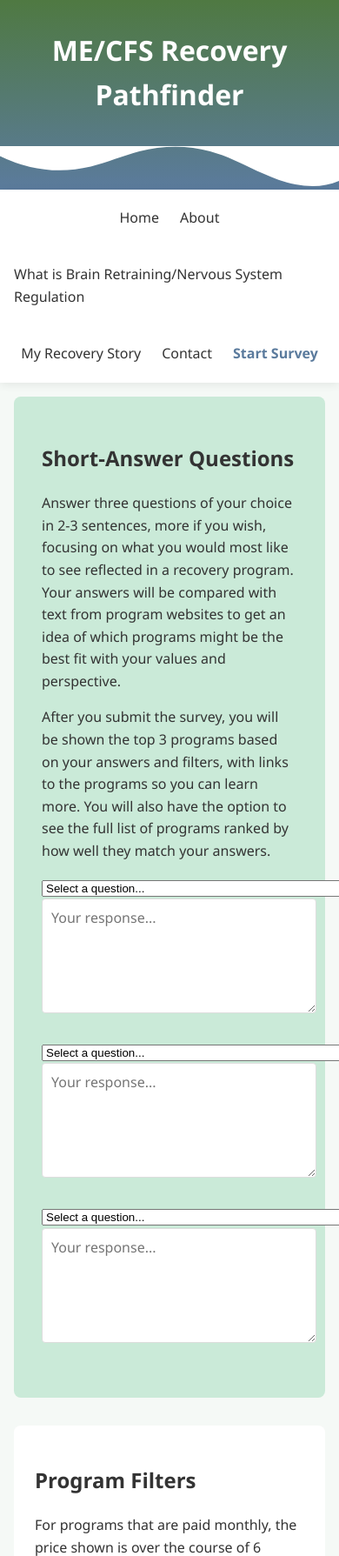
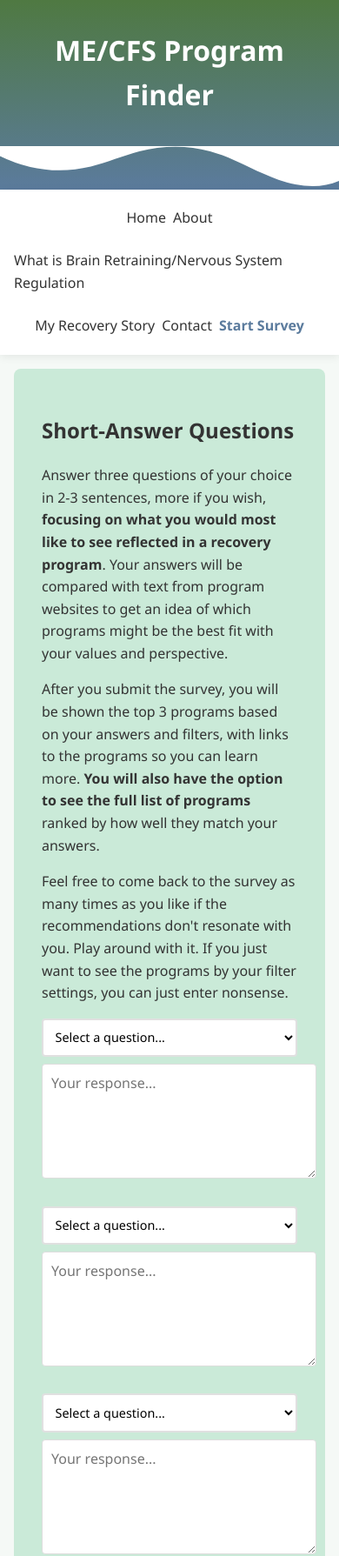
Before and after one commit to jkberry07/cfs-rec-sys, a Flask app: page /survey in a window 390 px wide; the page is wider, and only the part inside the window is pictured. Shown: the top 1789 px of that part at 87% size. Run offline with Flask 3, Linux system fonts and the light colour scheme; parts of the project's set-up code (start-up, migrations or seed data) failed here and were passed over.

Commit message:
Fixed error where database wasn't being initialized correctly. Fixed some design issues, fixed recommendations page for mobile, added a line to the survey preface.

```diff
--- a/server.py
+++ b/server.py
@@ -7,6 +7,7 @@ from deploy_setup import download_models, init_db, log_survey_data
 from dotenv import load_dotenv
 
 load_dotenv() #get environment variables on local machine.
+init_db() #initialize the database
 
 # Create Flask app
 app = Flask(__name__)
@@ -123,6 +124,5 @@ def recommendations():
 
 # Start the server
 if __name__ == '__main__':
-    init_db()
     port = int(os.environ.get('PORT', 7000))
     app.run(host='0.0.0.0', port=port)
--- a/static/styles.css
+++ b/static/styles.css
@@ -60,6 +60,12 @@ header {
   flex-wrap: wrap;
   gap: 1.5rem;
   padding: 0 1rem;
+}
+
+@media (max-width: 1024px) {
+  .nav-container {
+    gap: 0.5rem; /* Reduce gap on mobile */
+  }
 }
 
 .nav-link {
@@ -188,6 +194,32 @@ h1 {
 .question h3 {
   margin-bottom: 0.5rem;
   color: var(--primary-green);
+}
+
+.question-select {
+  width: 100%;
+  padding: 0.75rem;
+  border: 2px solid #e0e0e0;
+  border-radius: 4px;
+  font-family: inherit;
+  font-size: 1rem;
+  margin-bottom: 0.5rem;
+  box-sizing: border-box;
+  background-color: white;
+}
+
+.question-select:focus {
+  outline: none;
+  border-color: var(--primary-green);
+  box-shadow: 0 0 0 3px rgba(79, 121, 66, 0.1);
+}
+
+/* Mobile responsive adjustments */
+@media (max-width: 1024px) {
+  .question-select {
+    font-size: 0.9rem;
+    padding: 0.6rem;
+  }
 }
 
 textarea {
--- a/templates/about.html
+++ b/templates/about.html
@@ -9,7 +9,7 @@
 <body>
   <header>
         <div class="wave-container">
-            <h1>ME/CFS Recovery Pathfinder</h1>
+            <h1>ME/CFS Program Finder</h1>
             <p class="tagline"></p>
             <div class="wave"></div>
         </div>
--- a/templates/brain-retraining.html
+++ b/templates/brain-retraining.html
@@ -3,7 +3,7 @@
 <head>
     <meta charset="UTF-8">
     <meta name="viewport" content="width=device-width, initial-scale=1.0">
-    <title>ME/CFS Program Pathfinder</title>
+    <title>ME/CFS Program Finder</title>
     <link rel="stylesheet" href="/static/styles.css">
 </head>
 
--- a/templates/contact.html
+++ b/templates/contact.html
@@ -9,7 +9,7 @@
 <body>
   <header>
         <div class="wave-container">
-            <h1>ME/CFS Recovery Pathfinder</h1>
+            <h1>ME/CFS Program Finder</h1>
             <p class="tagline"></p>
             <div class="wave"></div>
         </div>
--- a/templates/index.html
+++ b/templates/index.html
@@ -3,13 +3,13 @@
 <head>
     <meta charset="UTF-8">
     <meta name="viewport" content="width=device-width, initial-scale=1.0">
-    <title>ME/CFS Recovery Pathfinder</title>
+    <title>ME/CFS Program Finder</title>
     <link rel="stylesheet" href="/static/styles.css">
 </head>
 <body>
     <header>
         <div class="wave-container">
-            <h1>ME/CFS Recovery Pathfinder</h1>
+            <h1>ME/CFS Program Finder</h1>
             <p class="tagline"></p>
             <div class="wave"></div>
         </div>
--- a/templates/my-story.html
+++ b/templates/my-story.html
@@ -9,7 +9,7 @@
 <body>
    <header>
         <div class="wave-container">
-            <h1>ME/CFS Recovery Pathfinder</h1>
+            <h1>ME/CFS Program Finder</h1>
             <p class="tagline"></p>
             <div class="wave"></div>
         </div>
--- a/templates/survey.html
+++ b/templates/survey.html
@@ -9,7 +9,7 @@
 <body>
   <header>
     <div class="wave-container">
-      <h1>ME/CFS Recovery Pathfinder</h1>
+      <h1>ME/CFS Program Finder</h1>
       <p class="tagline"></p>
       <div class="wave"></div>
     </div>
@@ -30,8 +30,9 @@
     <form action="/recommendations" method="post" class="survey-form">
       <section class="quiz-section">
         <h2>Short-Answer Questions</h2>
-        <p>Answer three questions of your choice in 2-3 sentences, more if you wish, focusing on what you would most like to see reflected in a recovery program. Your answers will be compared with text from program websites to get an idea of which programs might be the best fit with your values and perspective.</p>
-        <p>After you submit the survey, you will be shown the top 3 programs based on your answers and filters, with links to the programs so you can learn more. You will also have the option to see the full list of programs ranked by how well they match your answers.</p>
+        <p>Answer three questions of your choice in 2-3 sentences, more if you wish, <b>focusing on what you would most like to see reflected in a recovery program</b>. Your answers will be compared with text from program websites to get an idea of which programs might be the best fit with your values and perspective.</p>
+        <p>After you submit the survey, you will be shown the top 3 programs based on your answers and filters, with links to the programs so you can learn more. <b>You will also have the option to see the full list of programs</b> ranked by how well they match your answers.</p>
+        <p>Feel free to come back to the survey as many times as you like if the recommendations don't resonate with you. Play around with it. If you just want to see the programs by your filter settings, you can just enter nonsense.</p>
 
         <!-- Question 1 -->
         <div class="question">
```
Also changed, not shown: other parts of static/styles.css (+32 -0 lines), templates/recommendations.html (+12 -12 lines).
